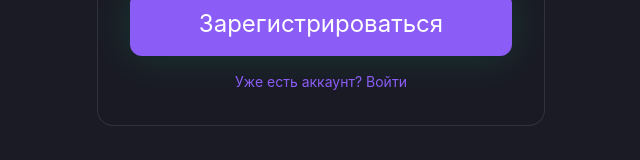
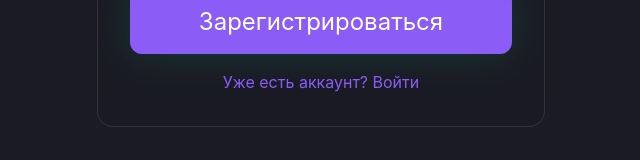
Before and after one commit to dtyapkin/gamelanding, a Next.js app: page /login in a window 1280 px wide. Shown: the part 468-628 px from the top of the page, without its empty margins (319-959 px from the left). Built offline with nearby package versions, Linux system fonts and the light colour scheme.

Commit message:
change sizefont

```diff
--- a/app/login/login-form.tsx
+++ b/app/login/login-form.tsx
@@ -30,7 +30,9 @@ export default function LoginForm({
   nextPath: string | null;
   initialTab?: string | null;
 }) {
-  const [isLogin, setIsLogin] = useState(resolveTab(initialTab, nextPath !== null) === "login");
+  const [isLogin, setIsLogin] = useState(
+    resolveTab(initialTab, nextPath !== null) === "login",
+  );
 
   return (
     <>
@@ -106,9 +108,11 @@ export default function LoginForm({
       <button
         type="button"
         onClick={() => setIsLogin((value) => !value)}
-        className="mt-4 w-full text-center text-sm text-accent-purple hover:text-purple-300 transition-colors"
+        className="mt-4 w-full text-center text-1xl text-accent-purple hover:text-purple-300 transition-colors"
       >
-        {isLogin ? "Нет аккаунта? Зарегистрироваться" : "Уже есть аккаунт? Войти"}
+        {isLogin
+          ? "Нет аккаунта? Зарегистрироваться"
+          : "Уже есть аккаунт? Войти"}
       </button>
 
       {/* Блок повторной отправки письма с подтверждением.
@@ -167,7 +171,10 @@ function Field({
 }) {
   return (
     <div>
-      <label htmlFor={id} className="block text-sm font-medium text-gray-300 mb-1">
+      <label
+        htmlFor={id}
+        className="block text-sm font-medium text-gray-300 mb-1"
+      >
         {label}
       </label>
       <input
```
